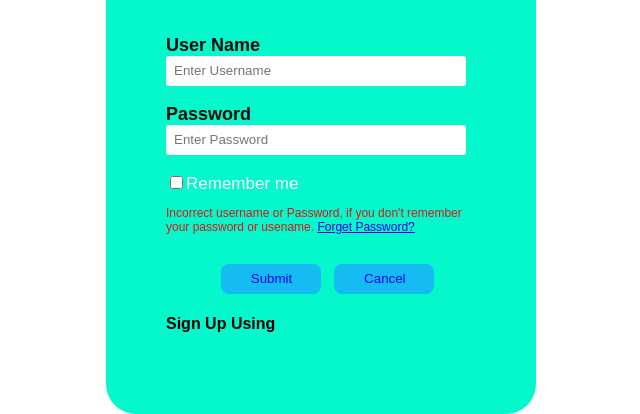
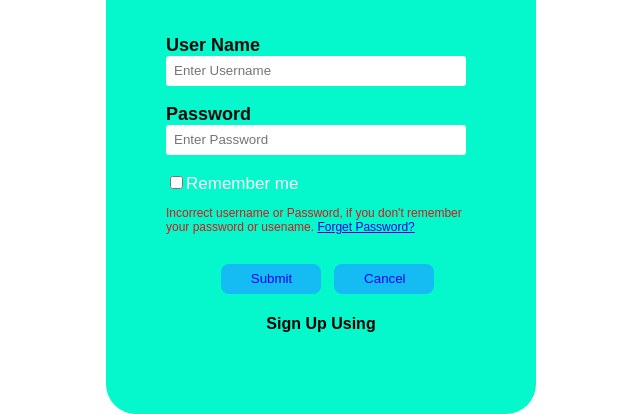
Before and after one commit to LahiruVimukthi2001/PHP_Login_Page, a PHP site: page /Login.php in a window 1280 px wide. Shown: the part 643-1057 px from the top of the page, without its empty margins (344-984 px from the left). Run offline with PHP 8.4, Linux system fonts and the light colour scheme.

Commit message:
add h4 css

```diff
--- a/Login.php
+++ b/Login.php
@@ -68,6 +68,8 @@
 
               a{font-size: 12px;   }
 
+              h4{ text-align: center;    }
+
 
 
         </style>
```
